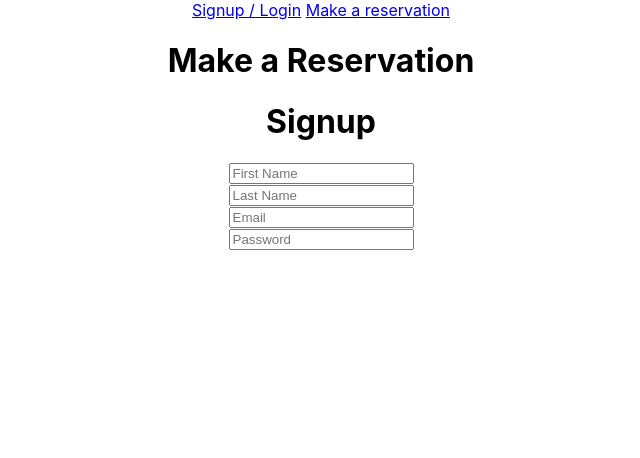
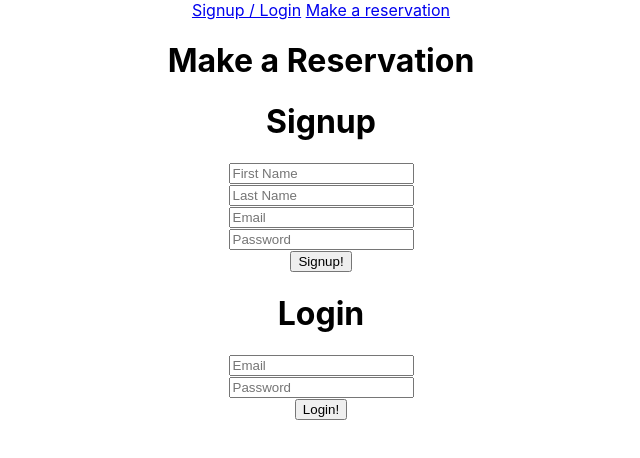
Before and after one commit to jpierre113/FullstackProject, a React (Create React App) app in the folder frontend/: page /reservation in a window 1280 px wide. Shown: the top 458 px of the page, without its empty margins (319-959 px from the left). Built offline with nearby package versions, Linux system fonts and the light colour scheme.

Commit message:
Created Login form. Added login field to React.js

```diff
--- a/frontend/src/App.js
+++ b/frontend/src/App.js
@@ -2,6 +2,7 @@ import React, {Component} from 'react';
 import Home from './Home';
 import Reservation from './Reservation';
 import Signup from './Signup';
+import Login from './Login';
 
 import {
   BrowserRouter as Router,
@@ -28,7 +29,7 @@ class App extends Component {
         </div>
       </Router>
 
-      <Signup />
+      <Signup /> <Login />
 
 
     </div>
--- /dev/null
+++ b/frontend/src/Login.js
@@ -0,0 +1,36 @@
+import React from 'react';
+
+const Login = (props) => {
+
+    return(
+      <div className="Login">
+        <h1>Login</h1>
+
+        <form onSubmit={props.submitForm}>
+        <input
+        type="text"
+        label="email"
+        value={props.email}
+        onChange={props.handleEmailChange}
+        id="email"
+        placeholder="Email"
+        />
+        </form>
+
+        <form onSubmit={props.submitForm}>
+        <input
+        type="text"
+        label="password"
+        value={props.password}
+        onChange={props.handlePasswordChange}
+        id="password"
+        placeholder="Password"
+        />
+        </form>
+        <input type="submit" value="Login!" />
+      </div>
+
+    );
+
+}
+  export default Login;
--- a/frontend/src/Signup.js
+++ b/frontend/src/Signup.js
@@ -49,6 +49,9 @@ const Signup = (props) => {
       placeholder="Password"
       />
       </form>
+      <input type="submit" value="Signup!" />
+
+
       </div>
     );
 
```
